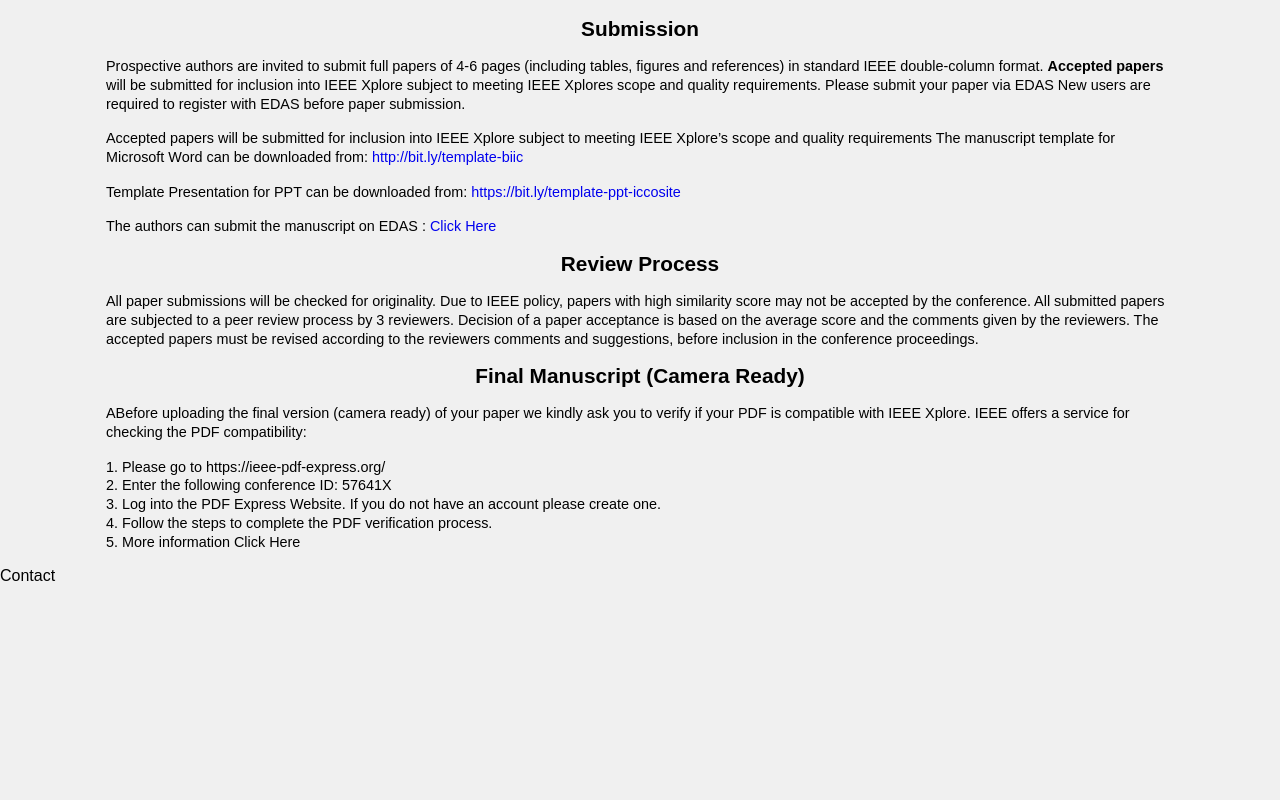
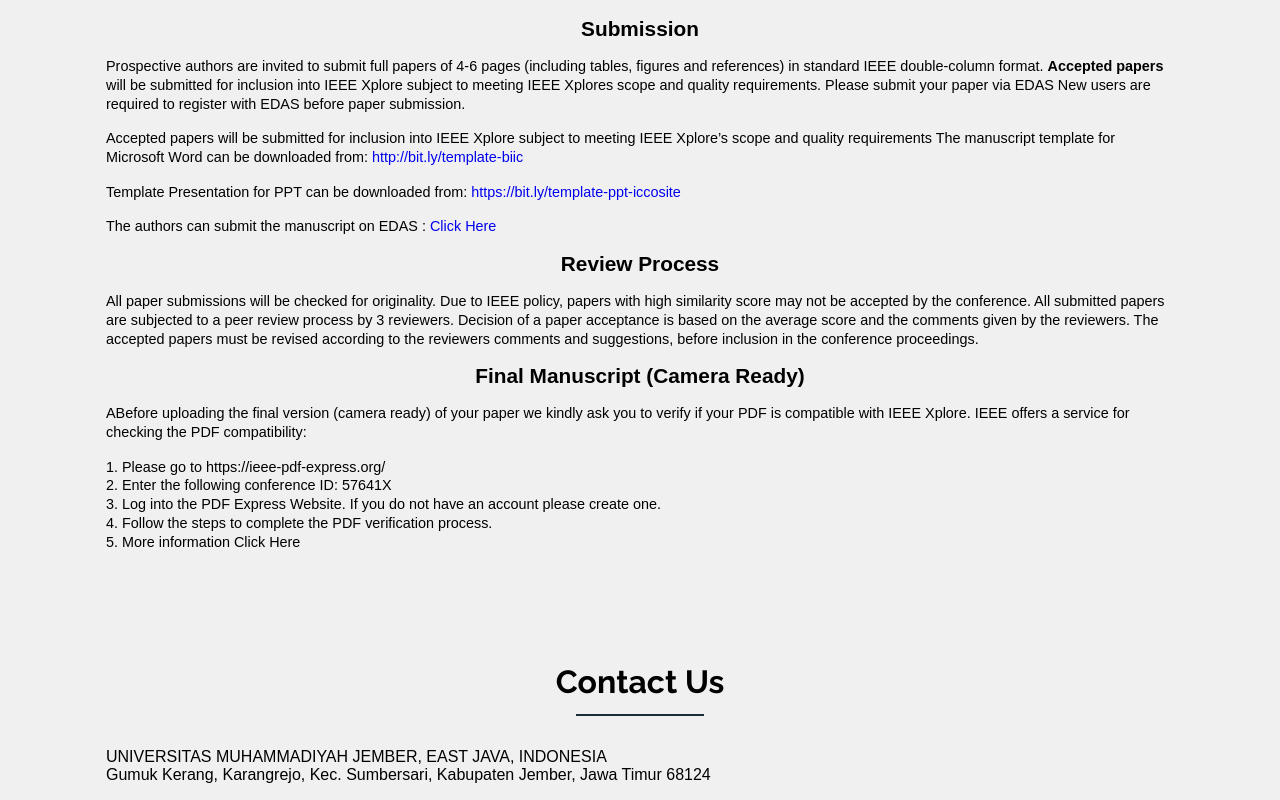
Before and after one commit to masatidhira/unmuh-international-conference, a React (Vite) app: page / in a window 1280 px wide. Shown: the part 5931-6731 px from the top of the page. Before the commit the page ends 6516 px from the top, so only its background shows below. Built offline with nearby package versions, Linux system fonts and the light colour scheme.

Commit message:
Add contact section undone

```diff
--- a/src/App.jsx
+++ b/src/App.jsx
@@ -1,6 +1,7 @@
 import Banner from "./components/Banner/Banner"
 import CallForPaper from "./components/CallForPaper/CallForPaper"
 import Commitee from "./components/Commitee/Commitee"
+import Contact from "./components/Contact/Contact"
 import ImportantDates from "./components/ImportantDates/ImportantDates"
 import Navbar from "./components/Navbar/Navbar"
 import Registration from "./components/Registration/Registration"
@@ -20,7 +21,7 @@
         <ImportantDates />
         <Registration />
         <Submission />
-        <section>Contact</section>
+        <Contact />
       </main>
     </>
   )
--- /dev/null
+++ b/src/components/Contact/Contact.jsx
@@ -0,0 +1,18 @@
+import { MdOutlineEmail } from "react-icons/md";
+import "./contact.scss";
+
+function Contact() {
+    return (
+        <section className="section" id="contact">
+            <h3 className="sectionTitle">Contact Us</h3>
+
+            <div className="contact">
+                <p>UNIVERSITAS MUHAMMADIYAH JEMBER, EAST JAVA, INDONESIA</p>
+                <p>Gumuk Kerang, Karangrejo, Kec. Sumbersari, Kabupaten Jember, Jawa Timur 68124</p>
+            </div>
+            <div className="contact"></div>
+        </section>
+    )
+}
+
+export default Contact;
```
Also changed, not shown: src/components/Contact/contact.scss (added).
